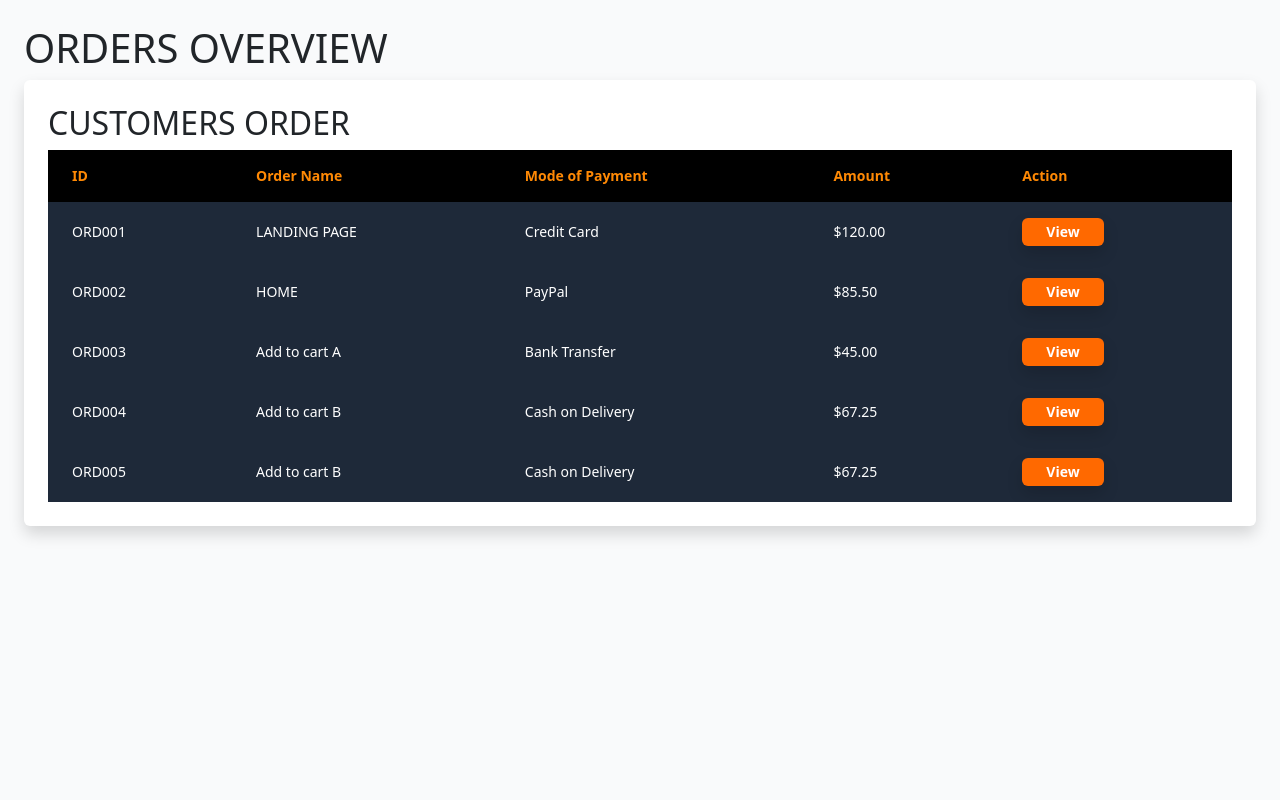
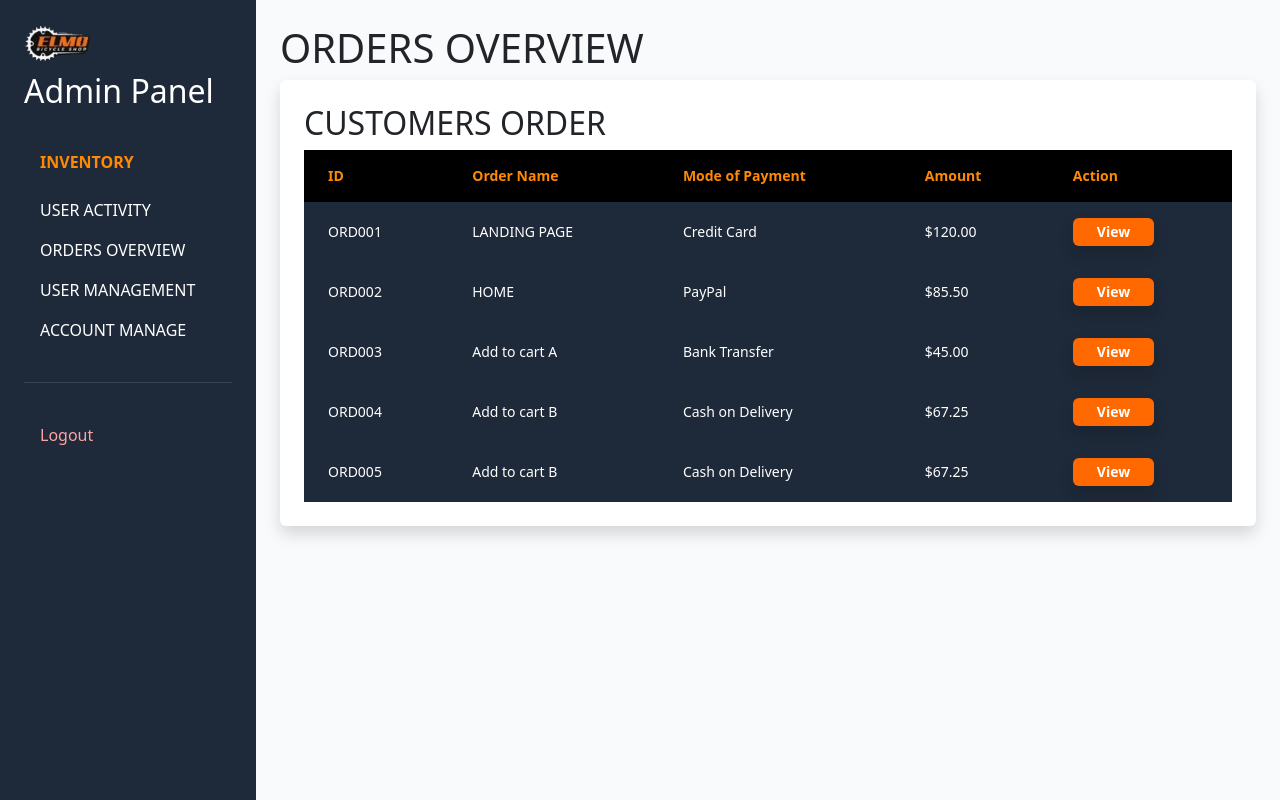
Before and after one commit to lakbaycavite/elmo-bicycle-shop-web, a React (Vite) app: page /admin/orders-overview in a window 1280 px wide. Built offline with nearby package versions, Linux system fonts and the light colour scheme; no server answers.

Commit message:
REFACTOR: sidebar

```diff
--- /dev/null
+++ b/src/pages/admin/AdminLayout.jsx
@@ -0,0 +1,10 @@
+import Sidebar from '../../components/Sidebar';
+
+const AdminLayout = ({ children }) => (
+  <div className="min-h-screen bg-white flex">
+    <Sidebar userType="admin" />
+    <div className="flex-1">{children}</div>
+  </div>
+);
+
+export default AdminLayout;
--- a/src/pages/admin/Dashboard.jsx
+++ b/src/pages/admin/Dashboard.jsx
@@ -1,20 +1,13 @@
-import { useNavigate } from 'react-router-dom'
-import Sidebar from '../../components/Sidebar'
+import AdminLayout from './AdminLayout';
 
 function Dashboard() {
-  const navigate = useNavigate()
-
   return (
-    <div className="min-h-screen bg-white flex">
-      {/* Sidebar */}
-      <Sidebar userType="admin" />
-
-      {/* Main Content */}
+    <AdminLayout>
       <div className="flex-1 flex items-center justify-center">
         <h1 className="text-2xl text-gray-900">This is admin dashboard</h1>
       </div>
-    </div>
-  )
+    </AdminLayout>
+  );
 }
 
-export default Dashboard
+export default Dashboard;
--- a/src/pages/admin/OrdersOverview.jsx
+++ b/src/pages/admin/OrdersOverview.jsx
@@ -1,4 +1,5 @@
 import React from 'react';
+import AdminLayout from './AdminLayout';
 
 const orders = [
   { id: 'ORD001', name: 'LANDING PAGE', payment: 'Credit Card', amount: '$120.00' },
@@ -10,6 +11,7 @@ const orders = [
 
 function OrdersOverview() {
   return (
+    <AdminLayout>
       <div className="min-h-screen bg-gray-50 p-4">
         <h1 className="text-3xl font-bold mb-6">ORDERS OVERVIEW</h1>
         <div className="bg-white rounded shadow p-6">
@@ -42,6 +44,7 @@ function OrdersOverview() {
           </div>
         </div>
       </div>
+    </AdminLayout>
   );
 }
 
```
Lines whose indentation alone changed are shown as unchanged.
